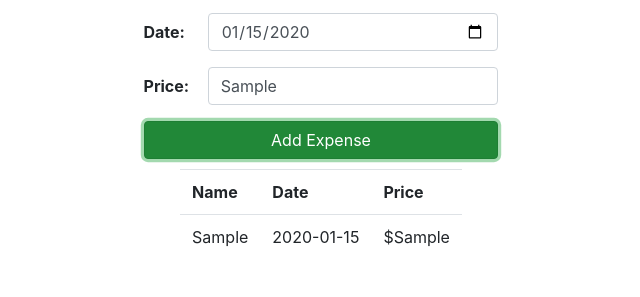
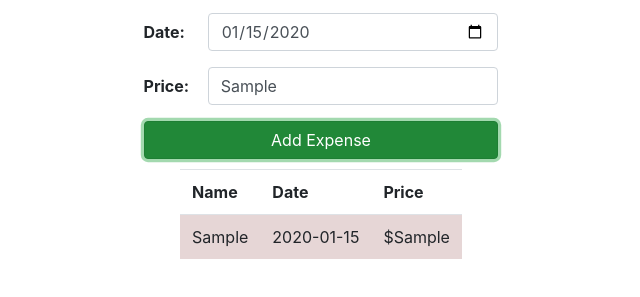
Before and after one commit to Harryconway/Expense-Tracker, a plain HTML site: page index.html in a window 1280 px wide. Both pictures are taken after typing "Sample", "2020-01-15", "Sample" into the empty fields and a click on the button "Add Expense". Shown: the part 189-486 px from the top of the page, without its empty margins (319-959 px from the left). Drawn offline with nearby package versions, Linux system fonts and the light colour scheme.

Commit message:
Update style.css

```diff
--- a/style.css
+++ b/style.css
@@ -16,3 +16,6 @@
   display: grid;
   justify-content: center;
 }
+td {
+  background-color: rgb(230, 214, 214);
+}
```
